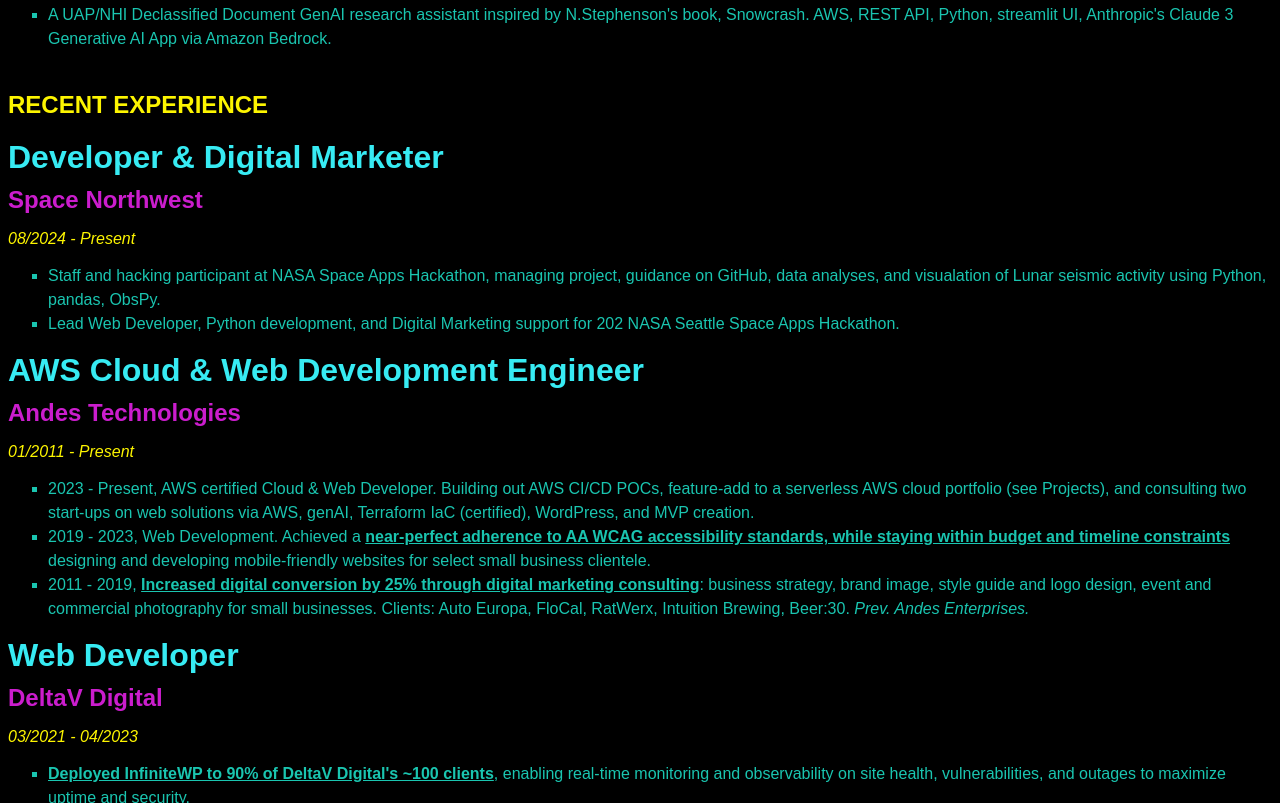
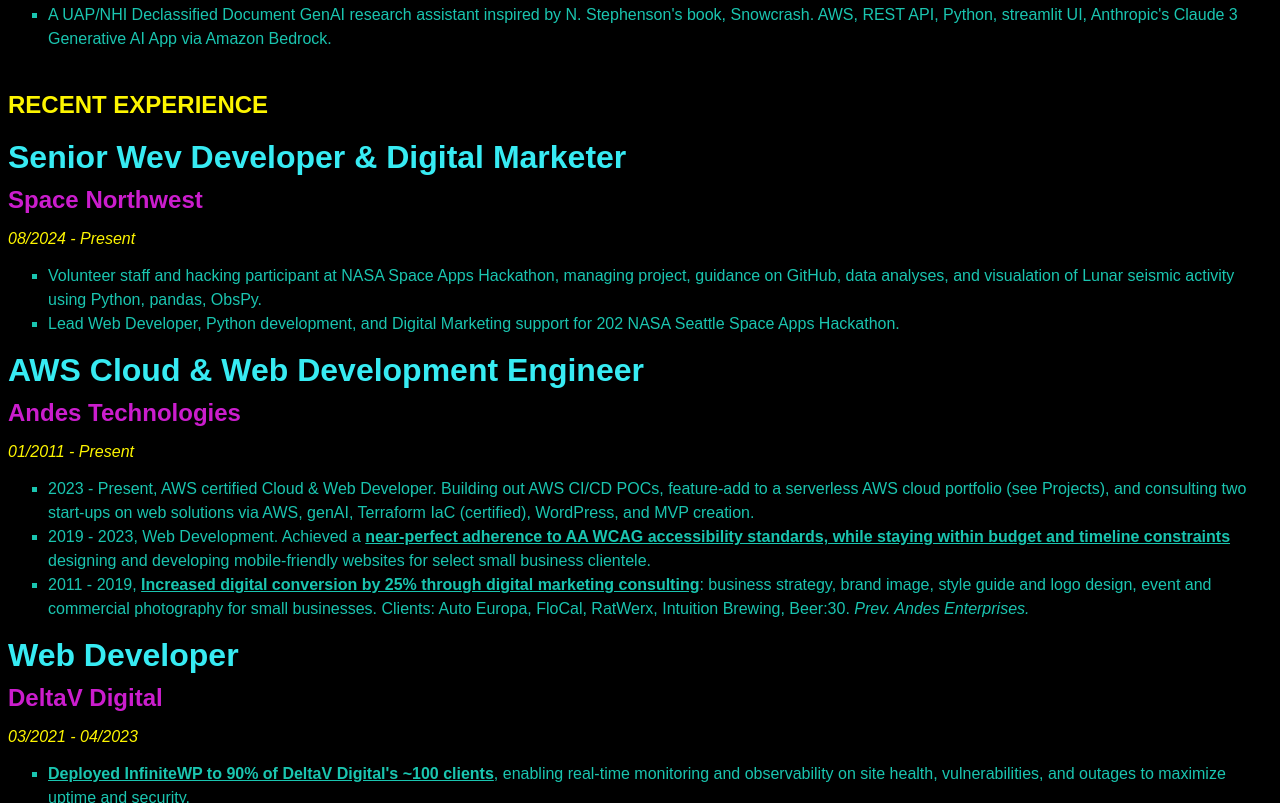
Before and after one commit to tim-andes/cloud-resume-challenge-aws, a website: page index.html in a window 1280 px wide. Shown: the part 1172-1975 px from the top of the page. Drawn offline with Linux system fonts and the light colour scheme; no server answers.

Commit message:
update HTML text

```diff
--- a/index.html
+++ b/index.html
@@ -31,7 +31,6 @@
             <p><a href="https://dev.to/tacodes/cloud-resume-challenge-aws-this-resume-and-tim-andes-opentowork-2mbn" target="_blank">What is all this? →</a></p>
         </div>
         <!-- "what-is-this-container" -->
-        <!-- TODO - Add relevant projects -->
         <h2>RECENT HIGHLIGHTS & PROJECTS</h2>
         <div class="projects project1">
             <h3>CSU Cybersecurity Bootcamp</h3>
@@ -55,17 +54,17 @@
             <h4>Andes Technologies</h4>
             <p><em>06/2024 - Present</em></p>
             <ul>
-                <li>A UAP/NHI Declassified Document GenAI research assistant inspired by N.Stephenson's book, Snowcrash. AWS, REST API, Python, streamlit UI, Anthropic's Claude 3 Generative AI App via Amazon Bedrock.</li>
+                <li>A UAP/NHI Declassified Document GenAI research assistant inspired by N. Stephenson's book, Snowcrash. AWS, REST API, Python, streamlit UI, Anthropic's Claude 3 Generative AI App via Amazon Bedrock.</li>
             </ul>
         </div>
         <!-- "projects project3" -->
         <h2>RECENT EXPERIENCE</h2>
         <div class="experience experience1">
-            <h3>Developer & Digital Marketer</h3>
+            <h3>Senior Wev Developer & Digital Marketer</h3>
             <h4>Space Northwest</h4>
             <p><em>08/2024 - Present</em></p>
             <ul>
-                <li>Staff and hacking participant at NASA Space Apps Hackathon, managing project, guidance on GitHub, data analyses, and visualation of Lunar seismic activity using Python, pandas, ObsPy.</li>
+                <li>Volunteer staff and hacking participant at NASA Space Apps Hackathon, managing project, guidance on GitHub, data analyses, and visualation of Lunar seismic activity using Python, pandas, ObsPy.</li>
                 <li>Lead Web Developer, Python development, and Digital Marketing support for 202 NASA Seattle Space Apps Hackathon.</li>
             </ul>
         </div>
```
